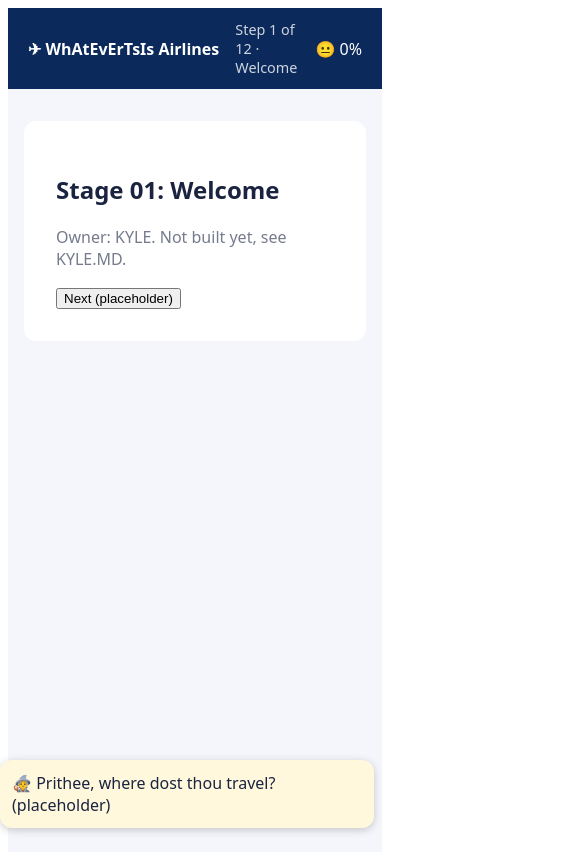
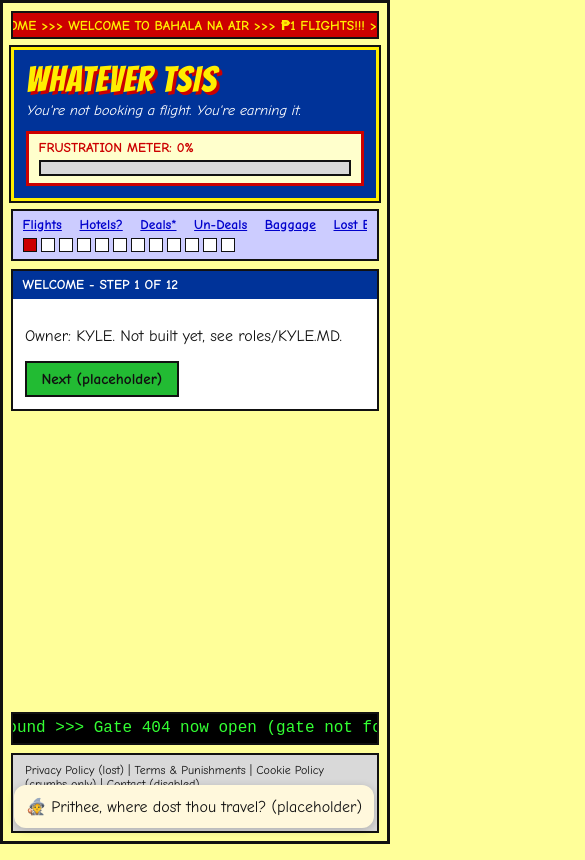
Before and after one commit to Zephyrdoestech/WhAtEvErTsIs, a React (Vite) app: page / in a window 390 px wide. Shown: the top 860 px of the page, 585 px wide, since content can reach past the window. Built offline with nearby package versions, Linux system fonts and the light colour scheme.

Commit message:
feat: restyle app shell to match Figma references, mobile-first layout, add docs/references

```diff
--- a/src/app/AppShell.css
+++ b/src/app/AppShell.css
@@ -1,6 +1,52 @@
-/* OWNER: KYLE */
-.app-shell { min-height: 100vh; font-family: system-ui, sans-serif; background: #f4f6fb; color: #1a2340; }
-.app-header { display: flex; align-items: center; gap: 1rem; padding: 0.75rem 1.25rem; background: #0b2a5b; color: #fff; }
-.logo { font-weight: 700; }
-.step-label { flex: 1; opacity: 0.8; font-size: 0.9rem; }
-.stage-area { max-width: 960px; margin: 2rem auto; padding: 0 1rem; }
+/* OWNER: KYLE — matches docs/references. Mobile first; wider layouts kick in at 720px. */
+.app-shell { min-height: 100vh; display: flex; flex-direction: column; gap: 0.5rem; padding: 0.5rem; border: 3px solid var(--ink); }
+
+/* Marquee + news ticker */
+.ticker { overflow: hidden; border: var(--border); white-space: nowrap; }
+.ticker-track { display: inline-flex; animation: ticker 40s linear infinite; }
+.ticker-track span { padding-right: 2rem; }
+@keyframes ticker { to { transform: translateX(-50%); } }
+@media (prefers-reduced-motion: reduce) { .ticker-track { animation: none; } }
+.marquee { background: var(--red); color: var(--yellow); font-size: 0.85rem; font-weight: 700; padding: 0.25rem 0; }
+.news { background: #000; color: #33ff33; font-family: var(--font-mono); padding: 0.35rem 0; }
+
+/* Header */
+.app-header { display: flex; flex-direction: column; gap: 0.75rem; padding: 0.75rem; background: var(--blue); border: 3px solid var(--yellow); outline: var(--border); }
+.logo { margin: 0; color: var(--yellow); font-size: clamp(2.25rem, 9vw, 4rem); line-height: 1; text-transform: uppercase; text-shadow: 3px 3px 0 var(--red); }
+.tagline { margin: 0.25rem 0 0; color: #fff; font-style: italic; font-size: 0.9rem; }
+
+/* Link bar: scrolls sideways on phones instead of wrapping into a wall of links */
+.link-bar { display: flex; flex-direction: column; gap: 0.4rem; padding: 0.4rem 0.6rem; background: var(--lavender); border: var(--border); }
+.link-bar-links { display: flex; gap: 1.1rem; overflow-x: auto; font-size: 0.85rem; font-weight: 700; white-space: nowrap; scrollbar-width: none; }
+
+/* Progress squares */
+.step-progress { display: flex; gap: 4px; margin: 0; padding: 0; list-style: none; }
+.step-progress li { width: 14px; height: 14px; border: 1px solid var(--ink); background: #fff; transition: background 0.3s; }
+.step-progress li.done { background: var(--green); }
+.step-progress li.current { background: var(--red); }
+.step-progress.slipping { animation: progress-jitter 0.35s ease-in-out 2; }
+@keyframes progress-jitter {
+  0%, 100% { transform: translateX(0); }
+  25% { transform: translateX(-4px); }
+  75% { transform: translateX(3px); }
+}
+
+.stage-area { flex: 1; width: 100%; }
+
+.app-footer { padding: 0.5rem 0.75rem; background: var(--grey); border: var(--border); font-size: 0.75rem; }
+.app-footer nav { margin-bottom: 0.25rem; }
+.app-footer a { color: var(--ink); text-decoration: none; }
+.app-footer a:hover { text-decoration: underline; }
+.app-footer p { margin: 0; }
+
+.sr-only { position: absolute; width: 1px; height: 1px; overflow: hidden; clip: rect(0 0 0 0); white-space: nowrap; }
+
+@media (min-width: 720px) {
+  .app-header { flex-direction: row; align-items: center; justify-content: space-between; padding: 1rem 1.25rem; }
+  .link-bar { flex-direction: row; align-items: center; justify-content: space-between; }
+}
+
+/* Frustration meter (header) */
+.frustration-meter { width: 100%; max-width: 340px; padding: 0.4rem 0.6rem; background: #ffffcc; border: 3px solid var(--red); color: var(--red); font-size: 0.85rem; font-weight: 700; }
+.frustration-track { height: 16px; margin-top: 0.3rem; background: var(--grey); border: var(--border); }
+.frustration-fill { height: 100%; background: var(--red); transition: width 0.4s ease-out; }
--- a/src/app/AppShell.jsx
+++ b/src/app/AppShell.jsx
@@ -1,11 +1,15 @@
 // OWNER: KYLE — see KYLE.MD
-// The app frame: header, frustration meter, current stage, and the chaos layer on top.
+// The app frame from docs/references: marquee, header, link bar, current stage, news ticker, footer, and the chaos layer on top.
 import BookingProvider from "../context/BookingProvider.jsx";
 import useBooking from "../context/useBooking.js";
 import { getStage } from "../stages/index.js";
 import FrustrationMeter from "../components/layout/FrustrationMeter.jsx";
+import StepProgress from "../components/layout/StepProgress.jsx";
 import ChaosLayer from "../components/chaos/ChaosLayer.jsx";
 import "./AppShell.css";
+
+const NAV_LINKS = ["Flights", "Hotels?", "Deals*", "Un-Deals", "Baggage", "Lost Baggage", "Manage Booking", "Un-Cancel", "Help", "Un-Help"];
+const NEWS = ["Pilot found", "Gate 404 now open (gate not found)", "Runway moved 2m left", "Passengers reminded: YOU are the passenger", "hee hee"];
 
 function CurrentStage() {
   const { stage } = useBooking();
@@ -13,23 +17,66 @@ function CurrentStage() {
   return <Stage />;
 }
 
-function StepLabel() {
+// Text scrolls right to left; the copy is doubled so the loop has no gap.
+function Ticker({ className, items }) {
+  const text = items.map((t) => `>>> ${t} `).join("");
+  return (
+    <div className={`ticker ${className}`}>
+      <div className="ticker-track" aria-hidden="true">
+        <span>{text}</span>
+        <span>{text}</span>
+      </div>
+      <span className="sr-only">{items.join(". ")}</span>
+    </div>
+  );
+}
+
+function Marquee() {
   const { stage } = useBooking();
-  return <span className="step-label">Step {stage} of 12 · {getStage(stage).title}</span>;
+  return (
+    <Ticker
+      className="marquee"
+      items={[
+        `STEP ${stage} OF 12: ${getStage(stage).title.toUpperCase()}`,
+        "WELCOME TO BAHALA NA AIR",
+        "₱1 FLIGHTS!!!",
+        "NOW WITH 3% MORE TURBULENCE",
+        "YOU ARE OUR 1,000,000th VISITOR (everyone is)",
+      ]}
+    />
+  );
 }
 
 export default function AppShell() {
   return (
     <BookingProvider>
       <div className="app-shell">
+        <Marquee />
         <header className="app-header">
-          <span className="logo">✈ WhAtEvErTsIs Airlines</span>
-          <StepLabel />
+          <div className="brand">
+            <h1 className="logo display">Whatever Tsis</h1>
+            <p className="tagline">You're not booking a flight. You're earning it.</p>
+          </div>
           <FrustrationMeter />
         </header>
+        <nav className="link-bar" aria-label="Main">
+          <div className="link-bar-links">
+            {NAV_LINKS.map((label) => (
+              <a key={label} href="#">{label}</a>
+            ))}
+          </div>
+          <StepProgress />
+        </nav>
         <main className="stage-area">
           <CurrentStage />
         </main>
+        <Ticker className="news" items={["NEWS", ...NEWS]} />
+        <footer className="app-footer">
+          <nav aria-label="Footer">
+            <a href="#">Privacy Policy (lost)</a> | <a href="#">Terms &amp; Punishments</a> | <a href="#">Cookie Policy (crumbs only)</a> | <a href="#">Contact (disabled)</a>
+          </nav>
+          <p>© 1999-2026 Bahala Na Air / WhAtEvErTsIs. All wrongs reserved. Fictional airline. Not valid for travel.</p>
+        </footer>
         <ChaosLayer />
       </div>
     </BookingProvider>
--- a/src/components/layout/FrustrationMeter.jsx
+++ b/src/components/layout/FrustrationMeter.jsx
@@ -3,5 +3,12 @@ import useBooking from "../../context/useBooking.js";
 
 export default function FrustrationMeter() {
   const { frustration } = useBooking();
-  return <span title="Frustration meter">😐 {frustration}%</span>;
+  return (
+    <div className="frustration-meter" role="meter" aria-label="Frustration meter" aria-valuemin={0} aria-valuemax={100} aria-valuenow={frustration}>
+      <span>FRUSTRATION METER: {frustration}%</span>
+      <div className="frustration-track">
+        <div className="frustration-fill" style={{ width: `${frustration}%` }} />
+      </div>
+    </div>
+  );
 }
--- a/src/components/layout/StagePlaceholder.jsx
+++ b/src/components/layout/StagePlaceholder.jsx
@@ -1,14 +1,16 @@
-// OWNER: KYLE — temporary stand-in each stage shows until its owner builds it.
+// OWNER: KYLE — temporary stand-in each stage shows until its owner builds it. Also shows the .panel pattern from index.css.
 import useBooking from "../../context/useBooking.js";
 
 export default function StagePlaceholder({ number, title, owner, children }) {
   const { next } = useBooking();
   return (
-    <section style={{ background: "#fff", padding: "2rem", borderRadius: 12 }}>
-      <h2>Stage {String(number).padStart(2, "0")}: {title}</h2>
-      <p style={{ opacity: 0.6 }}>Owner: {owner}. Not built yet, see {owner}.MD.</p>
-      {children}
-      <button onClick={next}>Next (placeholder)</button>
+    <section className="panel">
+      <h2 className="panel-title">{title} - Step {number} of 12</h2>
+      <div className="panel-body">
+        <p>Owner: {owner}. Not built yet, see roles/{owner}.MD.</p>
+        {children}
+        <button className="btn go" onClick={next}>Next (placeholder)</button>
+      </div>
     </section>
   );
 }
--- /dev/null
+++ b/src/components/layout/StepProgress.jsx
@@ -0,0 +1,39 @@
+// OWNER: KYLE — 12 dots that follow the current stage, and now and then slip back one step.
+import { useEffect, useState } from "react";
+import useBooking from "../../context/useBooking.js";
+import { STAGES } from "../../stages/index.js";
+
+export default function StepProgress() {
+  const { stage } = useBooking();
+  const [slipping, setSlipping] = useState(false);
+
+  // Every 8-20s, show one step less for 700ms. Purely visual: the real stage never changes.
+  useEffect(() => {
+    let timer;
+    const schedule = () => {
+      timer = setTimeout(() => {
+        setSlipping(true);
+        timer = setTimeout(() => {
+          setSlipping(false);
+          schedule();
+        }, 700);
+      }, 8000 + Math.random() * 12000);
+    };
+    schedule();
+    return () => clearTimeout(timer);
+  }, []);
+
+  const shown = slipping ? Math.max(1, stage - 1) : stage;
+
+  return (
+    <ol className={`step-progress${slipping ? " slipping" : ""}`} aria-label={`Step ${stage} of 12`}>
+      {STAGES.map((s) => (
+        <li
+          key={s.id}
+          title={s.title}
+          className={s.id < shown ? "done" : s.id === shown ? "current" : ""}
+        />
+      ))}
+    </ol>
+  );
+}
--- a/src/index.css
+++ b/src/index.css
@@ -0,0 +1,39 @@
+/* OWNER: KYLE — global look from docs/references. Everyone can use the tokens and classes below. */
+@import url("https://fonts.googleapis.com/css2?family=Bangers&family=Comic+Neue:wght@400;700&display=swap");
+
+:root {
+  --page: #ffff99;      /* pale yellow page */
+  --ink: #111;
+  --blue: #003399;      /* header, blue panels */
+  --red: #cc0000;       /* marquee, alerts, prices */
+  --yellow: #ffee00;    /* logo, highlight text */
+  --purple: #660099;
+  --green: #22bb33;     /* go buttons */
+  --lavender: #ccccff;  /* link bar */
+  --grey: #d9d9d9;      /* footer, disabled */
+  --link: #0000cc;
+  --border: 2px solid var(--ink);
+  --font-body: "Comic Neue", "Comic Sans MS", system-ui, sans-serif;
+  --font-display: "Bangers", Impact, sans-serif;
+  --font-mono: "Courier New", ui-monospace, monospace;
+}
+
+*, *::before, *::after { box-sizing: border-box; }
+body { margin: 0; background: var(--page); color: var(--ink); font-family: var(--font-body); }
+img, video { max-width: 100%; height: auto; }
+a { color: var(--link); }
+
+/* Panel: white box with a coloured title strip. <section class="panel"><h2 class="panel-title">…</h2><div class="panel-body">…</div></section> */
+.panel { background: #fff; border: var(--border); margin-bottom: 0.75rem; }
+.panel-title { margin: 0; padding: 0.4rem 0.6rem; background: var(--blue); color: #fff; font: 700 0.85rem var(--font-body); text-transform: uppercase; }
+.panel-title.purple { background: var(--purple); }
+.panel-title.red { background: var(--red); }
+.panel-body { padding: 0.75rem; }
+
+/* Buttons: .btn (grey) · .btn.go (green) · .btn.warn (yellow) */
+.btn { min-height: 2.25rem; padding: 0.35rem 0.9rem; border: var(--border); background: var(--grey); color: var(--ink); font: 700 0.95rem var(--font-body); cursor: pointer; }
+.btn.go { background: var(--green); }
+.btn.warn { background: var(--yellow); }
+.btn:disabled { opacity: 0.6; cursor: not-allowed; }
+
+.display { font-family: var(--font-display); letter-spacing: 0.03em; font-weight: 400; }
```
Also changed, not shown: roles/KYLE.MD (+1 -1 lines), 5 other files (tests, documents, lock files or other folders).
